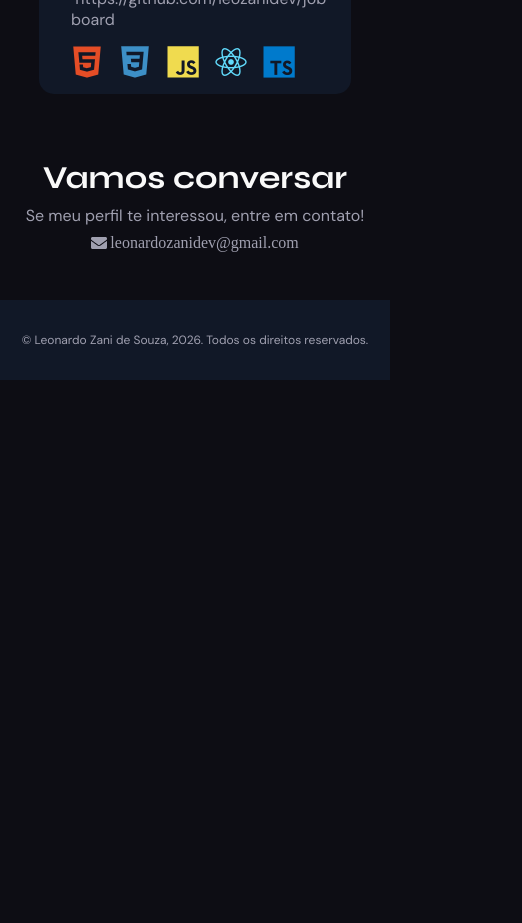
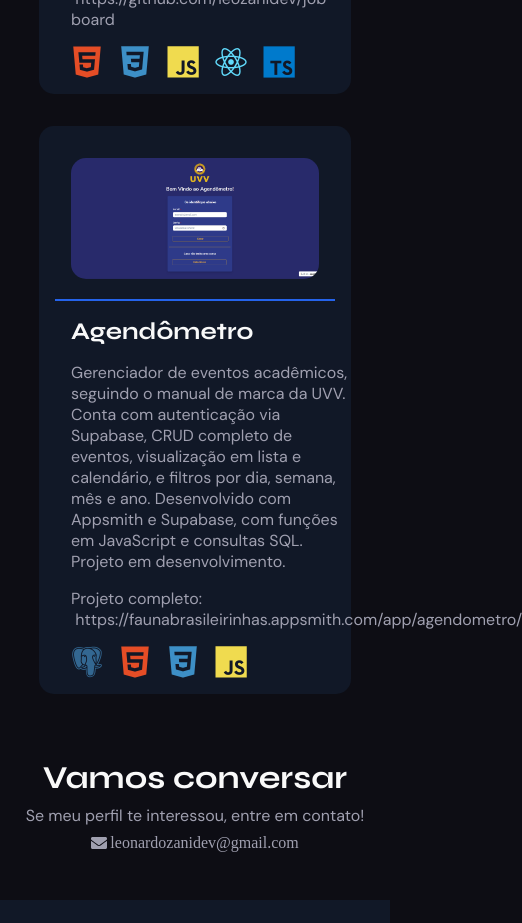
Before and after one commit to leozanidev/Portfolio-dev, a React (Vite) app: page / in a window 390 px wide. Shown: the part 3060-3983 px from the top of the page, 522 px wide, since content can reach past the window. Before the commit the page ends 3440 px from the top, so only its background shows below. Built offline with nearby package versions, Linux system fonts and the light colour scheme.

Commit message:
feat: improve responsiveness

```diff
--- a/components/Projects.jsx
+++ b/components/Projects.jsx
@@ -41,6 +41,19 @@ const Projects = () => {
         'devicon-tailwindcss-original colored',
       ],
       link: 'https://github.com/leozanidev/job-board',
+    },
+    {
+      name: 'Agendômetro',
+      description:
+        'Gerenciador de eventos acadêmicos, seguindo o manual de marca da UVV. Conta com autenticação via Supabase, CRUD completo de eventos, visualização em lista e calendário, e filtros por dia, semana, mês e ano. Desenvolvido com Appsmith e Supabase, com funções em JavaScript e consultas SQL. Projeto em desenvolvimento.',
+      image: '/images/agendometro.png',
+      stack: [
+        'devicon-postgresql-plain colored',
+        'devicon-html5-plain colored',
+        'devicon-css3-plain colored',
+        'devicon-javascript-plain colored',
+      ],
+      link: 'https://faunabrasileirinhas.appsmith.com/app/agendometro/',
     },
   ]
   return (
--- a/components/Projects.module.css
+++ b/components/Projects.module.css
@@ -20,8 +20,8 @@
 }
 
 .imageContainer {
-  width: 90%;
-  height: 90%;
+  width: 40%;
+  height: 40%;
   padding: 1rem;
   border-right: 2px solid var(--action-color);
 }
@@ -37,6 +37,7 @@
   flex-direction: column;
   gap: 1rem;
   margin-left: 1rem;
+  width: 60%;
 }
 
 .textContainer h3 {
@@ -72,10 +73,11 @@
   border-left: 2px solid var(--action-color);
 }
 
-@media (max-width: 768px) {
+@media (max-width: 1200px) {
   .projectsContainer {
     width: 80%;
   }
+
   .project {
     flex-direction: column;
   }
```
Also changed, not shown: public/images/agendometro.png (added).
